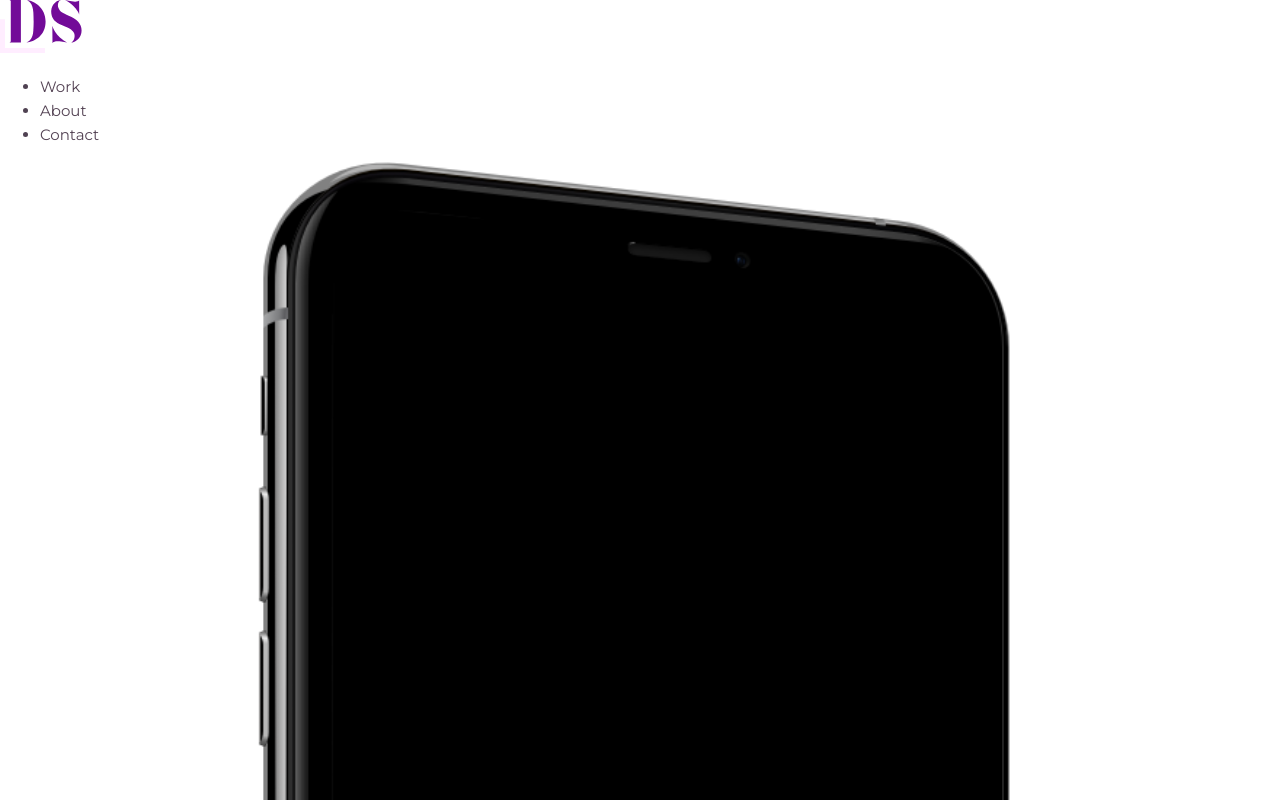
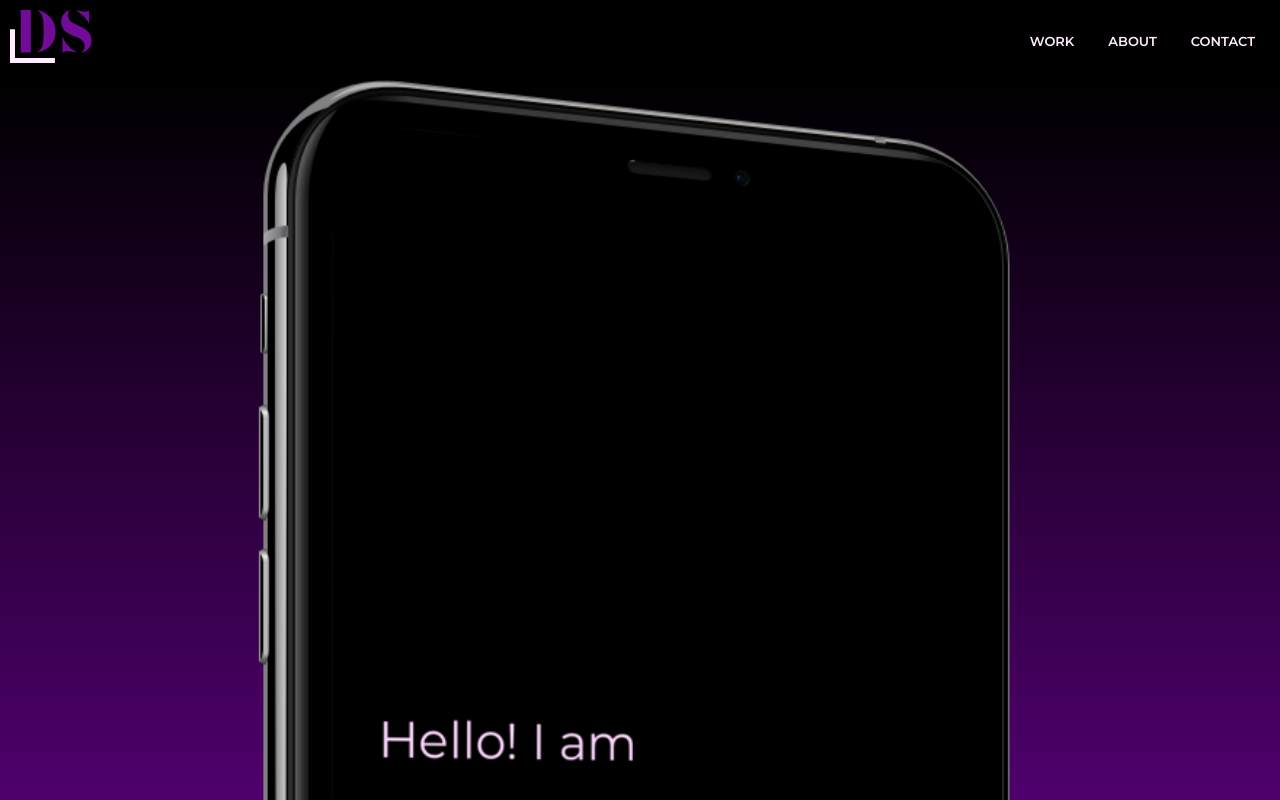
Before and after one commit to deedee135/Debadutta-portfolio-website, a plain HTML site: page index.html in a window 1280 px wide. Shown: the top 800 px of the page. Drawn offline with nearby package versions, Linux system fonts and the light colour scheme; a web font is replaced by a local one.

Commit message:
Added IDs to the work and hero div

```diff
--- a/CSS/Style.css
+++ b/CSS/Style.css
@@ -9,7 +9,7 @@ Base Black (Black): #000000
 
 font-family: 'Montserrat', sans-serif;
 */
-
+header {background-color: 000000}
 body {
   background-color: #ffffff;
   font-family: 'Montserrat', sans-serif;
@@ -18,6 +18,49 @@ body {
   line-height: 1.6;
   color: #504252;
 }
+header {
+  background-color: #000000;
+  padding: 10px;
+}
+.masterhead{
+  background-image: linear-gradient(#000000,#6F0099,#720B98);
+}
+nav > ul {
+  list-style-type: none;
+  padding: 0;
+}
+nav > ul > li {
+  display: inline-block;
+
+}
+nav > ul > li > a {
+
+  padding: 0 15px;
+  text-transform: uppercase;
+  font-size: 13px;
+  font-weight: 700;
+  color: #ffedff;
+}
+nav>ul>li>a:visited {
+  color: #ffedff;
+}
+nav>ul>li>a:hover {
+  color: #720B98;
+}
+nav>ul>li>a:active {
+  color: #720B98;
+}
+nav {
+  width: auto;
+  float: right;
+  margin-top: 4px;
+}
+#hero h3 {
+  margin: 0;
+  padding: 0.67em 0;
+}
+
+
 h1, h2, h3, h4 {
   line-height: 1.4;
 }
--- a/index.html
+++ b/index.html
@@ -20,16 +20,16 @@
 
 <body>
   <!-- Start of header-->
-  <header>
+    <header class="home" id="home">
     <div>
       <a href="index.html">
         <img id="logo" src="img/logo.svg" alt="Debadutta">
       </a>
       <nav>
         <ul>
-          <li> <a href="index.html" style="color:#534253">Work</a></li>
-          <li> <a href="about.html" style="color:#534253">About</a></li>
-          <li> <a href="#contact" style="color:#534253">Contact</a></li>
+          <li> <a href="index.html">Work</a></li>
+          <li> <a href="about.html">About</a></li>
+          <li> <a href="#contact">Contact</a></li>
         </ul>
       </nav>
     </div>
@@ -38,14 +38,15 @@
   <main>
     <!--Start of hero-->
     <div>
-      <div>
+      <div id="hero" class="masterhead">
+
         <img src="img/Name@2x.png" alt="My Name">
-        <h3>I am an UI/UX designer, a problem solver who cares about designing products which are easy to use and aesthetically pleasant.</h3>
+        <h3 style = "color:#FFEDFF">I am an UI/UX designer, a problem solver who cares about designing products which are easy to use and aesthetically pleasant.</h3>
       </div>
     </div>
     <!--end of hero-->
     <!--start of work section-->
-    <div>
+    <div id="work">
       <!--Start orange-->
       <div>
         <!--start yellow-->
```
